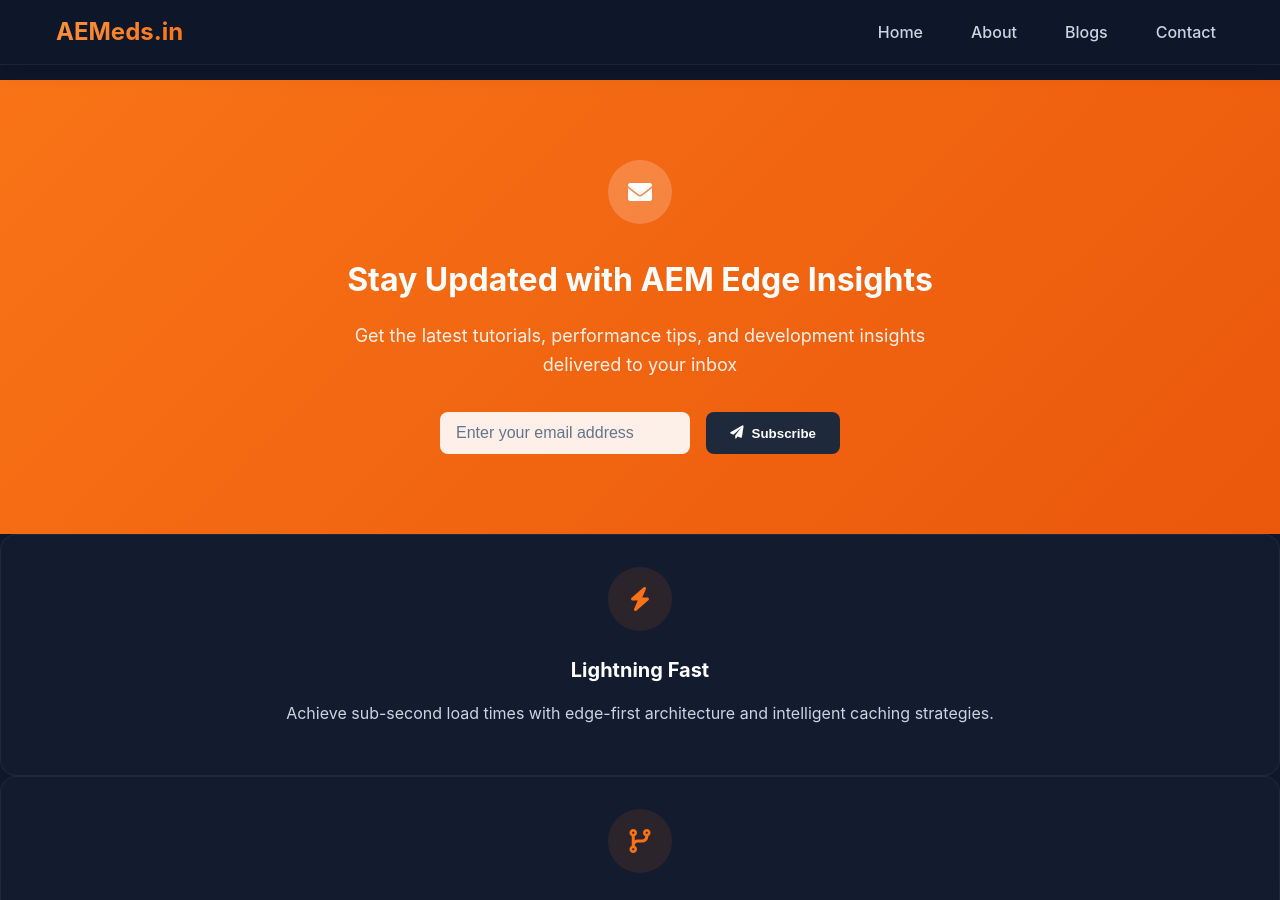
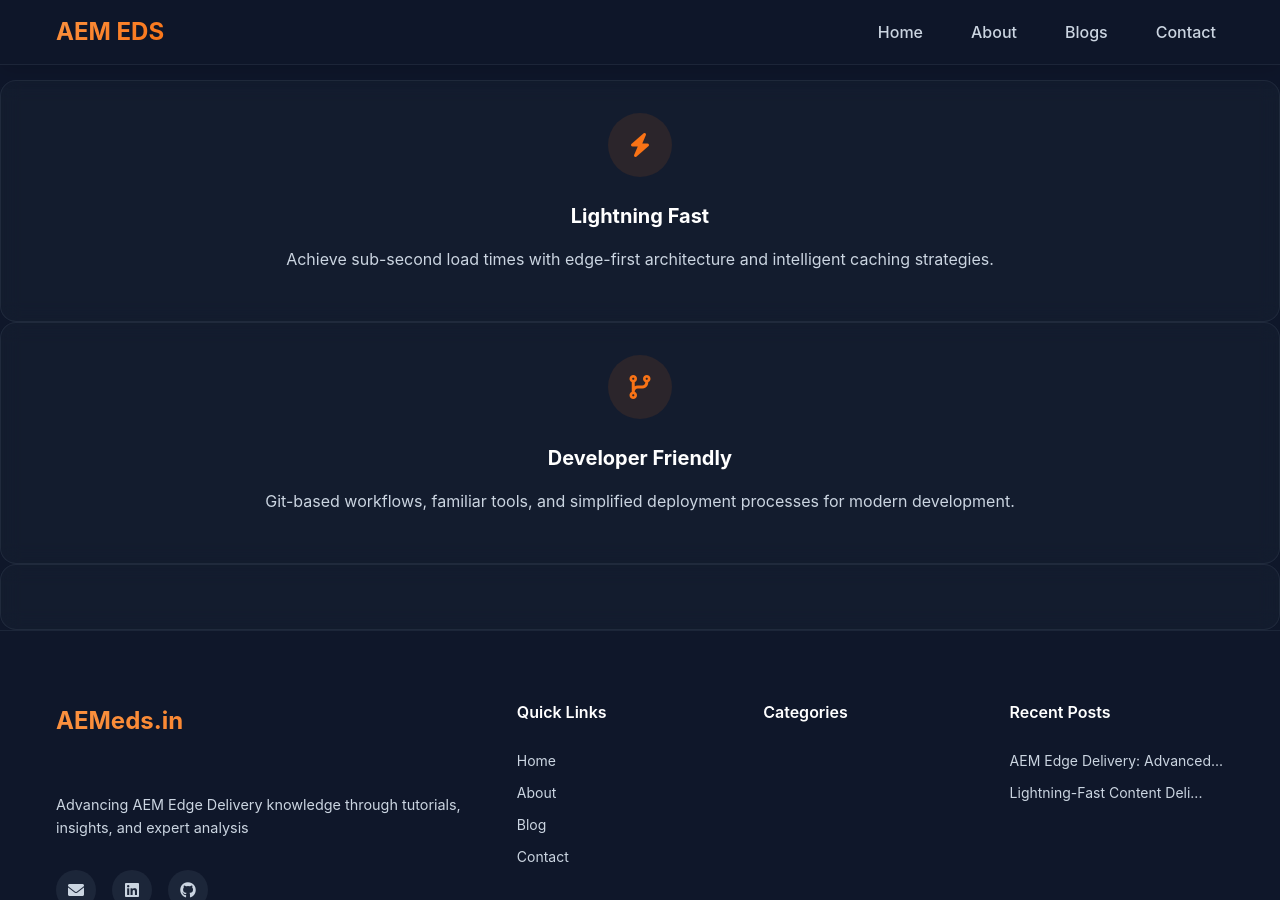
Before and after one commit to imSwapnilGaikwad/aem-eds-website, a Jekyll site: the page built from index.html, in a window 1280 px wide and 900 px high, scrolled down 2529 px. Built offline with Jekyll 4.4.1, drawn with Linux system fonts in a browser that asks for light colours; the list of posts is cut into pages by our own code.

Commit message:
hide all forms

```diff
--- a/_includes/header.html
+++ b/_includes/header.html
@@ -3,7 +3,7 @@
     <div class="nav-container">
         <div class="nav-brand">
             <a href="{{ '/' | relative_url }}" class="brand-link">
-                <h1 class="logo">AEMeds.in</h1>
+                <h1 class="logo">AEM EDS</h1>
             </a>
         </div>
         <div class="nav-menu" id="nav-menu">
--- a/_layouts/default.html
+++ b/_layouts/default.html
@@ -2,9 +2,16 @@
 <html lang="en">
 
 <head>
-    <meta charset="UTF-8">
+<meta charset="UTF-8">
     <meta name="viewport" content="width=device-width, initial-scale=1.0">
     <title>{% if page.title %}{{ page.title | escape }} - {{ site.title }}{% else %}{{ site.title }}{% endif %}</title>
+
+    <!-- Favicon -->
+    <link rel="icon" type="image/x-icon" href="{{ '/favicon.ico' | relative_url }}">
+    <link rel="icon" type="image/png" sizes="32x32" href="{{ '/favicon-32x32.png' | relative_url }}">
+    <link rel="icon" type="image/png" sizes="16x16" href="{{ '/favicon-16x16.png' | relative_url }}">
+    <link rel="apple-touch-icon" sizes="180x180" href="{{ '/apple-touch-icon.png' | relative_url }}">
+
     <meta name="description"
         content="{% if page.excerpt %}{{ page.excerpt | strip_html | strip_newlines | truncate: 160 }}{% else %}{{ site.description }}{% endif %}">
 
--- a/contact.html
+++ b/contact.html
@@ -87,7 +87,7 @@
             <!-- Contact Form -->
             <div class="contact-form-container">
                 <h2 class="form-title">Send a Message</h2>
-                <form class="contact-form" id="contact-form" action="https://formspree.io/f/YOUR_FORM_ID" method="POST">
+                <!-- <form class="contact-form" id="contact-form" action="https://formspree.io/f/YOUR_FORM_ID" method="POST">
                     <div class="form-row">
                         <div class="form-group">
                             <label for="name" class="form-label">Name *</label>
@@ -130,7 +130,7 @@
                         <i class="fas fa-paper-plane"></i>
                         Send Message
                     </button>
-                </form>
+                </form> -->
 
                 <div id="form-status" class="form-status" style="display: none;"></div>
             </div>
--- a/index.html
+++ b/index.html
@@ -1,7 +1,8 @@
 ---
 layout: default
 title: "AEM Edge Delivery Services Insights"
-description: "Discover cutting-edge insights, performance optimization techniques, and expert perspectives on Adobe Experience Manager Edge Delivery Services"
+description: "Discover cutting-edge insights, performance optimization techniques, and expert perspectives on Adobe
+Experience Manager Edge Delivery Services"
 ---
 
 <!-- Hero Section -->
@@ -16,7 +17,8 @@
             <span class="text-white">Reimagined</span>
         </h1>
         <p class="hero-subtitle">
-            Discover cutting-edge insights, performance optimization techniques, and expert perspectives on Adobe Experience Manager Edge Delivery Services
+            Discover cutting-edge insights, performance optimization techniques, and expert perspectives on Adobe
+            Experience Manager Edge Delivery Services
         </p>
         <div class="hero-buttons">
             <a href="{{ '/blog/' | relative_url }}" class="btn btn-primary">
@@ -97,7 +99,8 @@
                     {% else %}
                     <i class="fas fa-file-alt"></i>
                     {% endcase %}
-                            <div class="blog-category {{ post.category | downcase }}">{{ post.category | default: "Article" }}</div>
+                    <div class="blog-category {{ post.category | downcase }}">{{ post.category | default: "Article" }}
+                    </div>
                 </div>
                 <div class="blog-content">
                     <h3 class="blog-title">
@@ -158,7 +161,7 @@
 </section>
 
 <!-- Newsletter Section -->
-<section class="newsletter-section">
+<!-- <section class="newsletter-section">
     <div class="container">
         <div class="newsletter-content">
             <div class="newsletter-icon">
@@ -175,7 +178,7 @@
             </form>
         </div>
     </div>
-</section>
+</section> -->
 <div class="feature-card">
 
     <div class="feature-icon">
```
Lines whose indentation alone changed are shown as unchanged.
